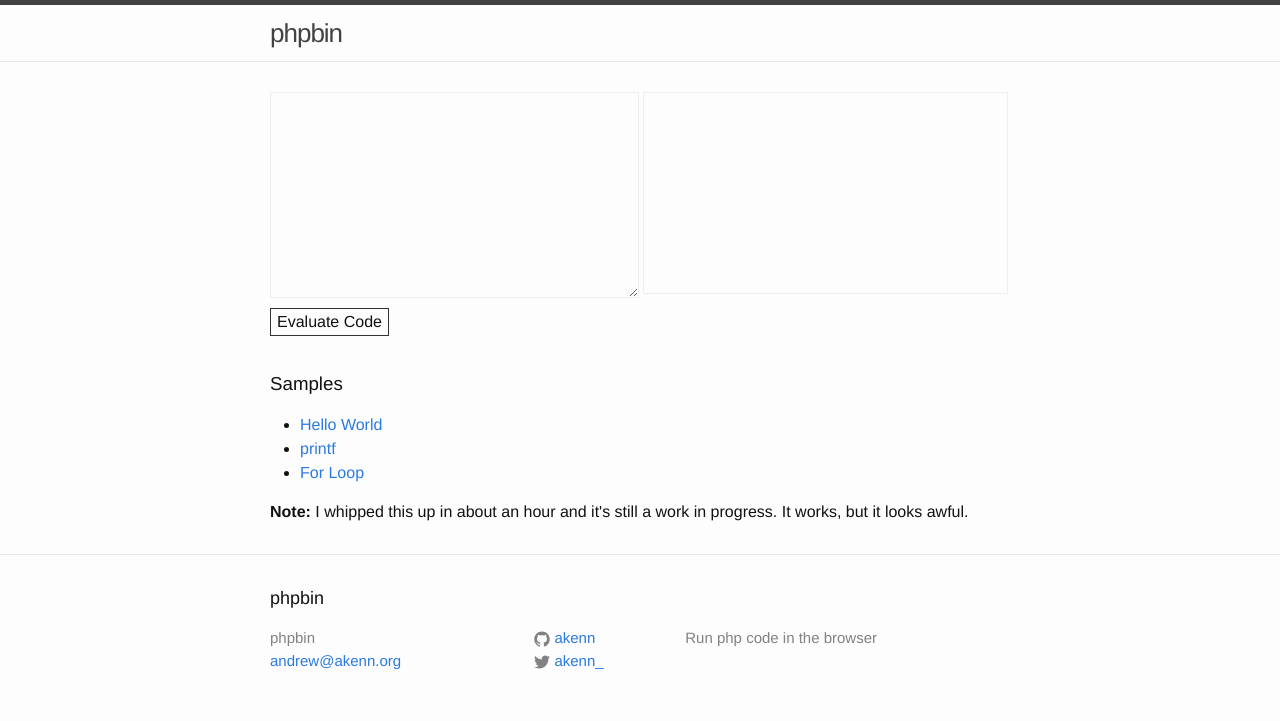
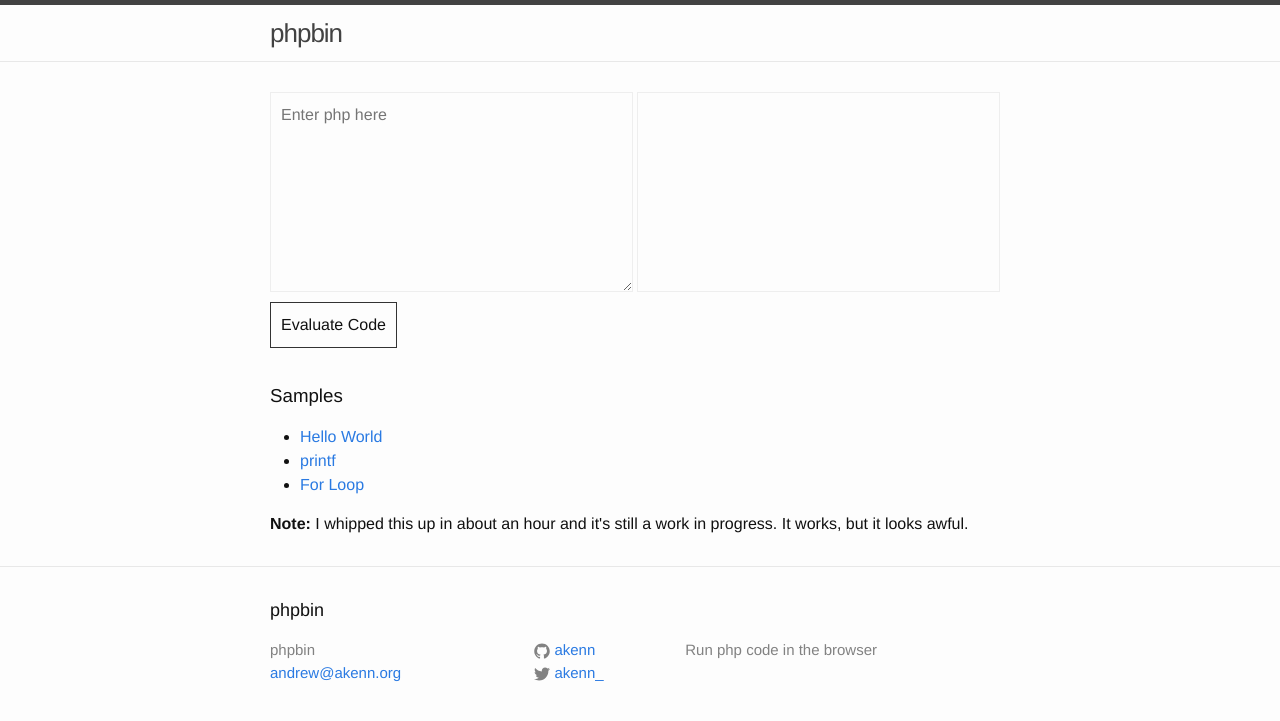
Before and after one commit to L1fescape/phpbin, a Jekyll site: the page built from index.html, in a window 1280 px wide. Shown: the top 721 px of the page. Built offline with Jekyll 4.4.1, drawn with Linux system fonts in a browser that asks for light colours.

Commit message:
add placeholder text

```diff
--- a/_sass/_layout.scss
+++ b/_sass/_layout.scss
@@ -175,6 +175,8 @@
  */
 #source, #output{
   width:49%;
+  padding: 10px;
+  box-sizing: border-box;
   display:inline-block;
   min-height:200px;
   border:1px solid #eee;
@@ -190,6 +192,8 @@
 
 #eval{
   font-family: $base-font-family;
+  padding: 10px;
+  box-sizing: border-box;
   font-size: $base-font-size;
   line-height: $base-line-height;
   font-weight: 300;
--- a/index.html
+++ b/index.html
@@ -2,7 +2,7 @@
 layout: default
 ---
 
-<textarea id="source"></textarea>
+<textarea id="source" placeholder="Enter php here"></textarea>
 <div id="output"></div>
 <button id="eval">Evaluate Code</button>
 
```
